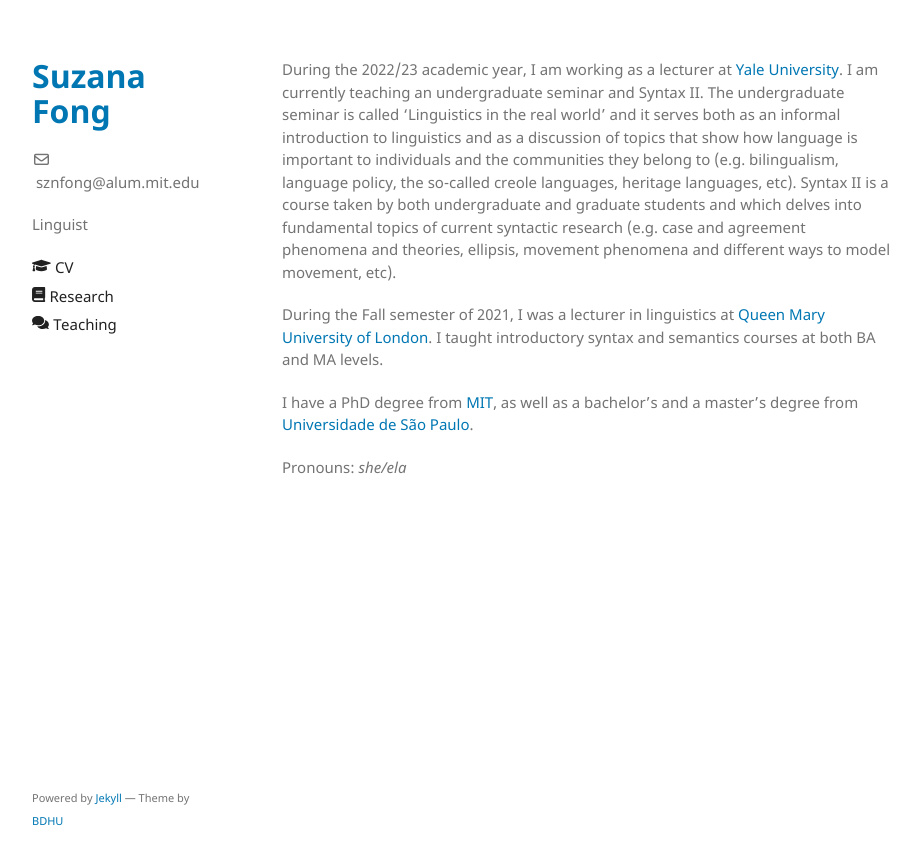
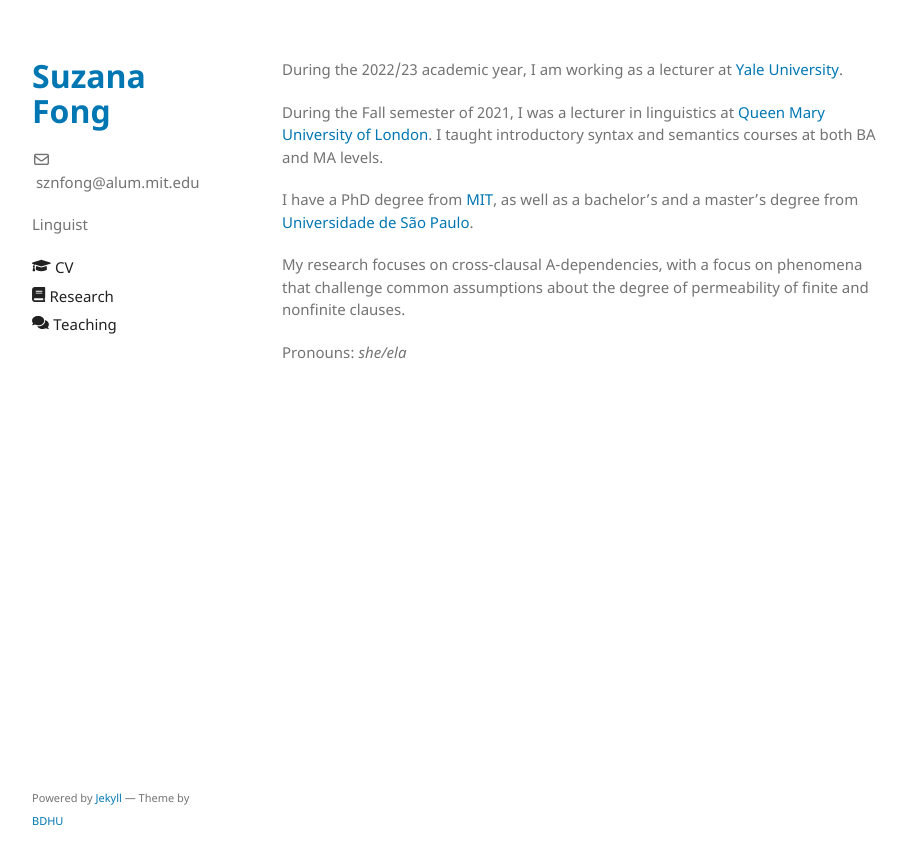
Before and after one commit to sznfng/sznfng.github.io, a Jekyll site: the page built from index.md, in a window 1280 px wide. Shown: the top 865 px of the page, without its empty margins (178-1098 px from the left). Built offline with Jekyll 4.4.1, drawn with Linux system fonts in a browser that asks for light colours.

Commit message:
Update index.md

```diff
--- a/index.md
+++ b/index.md
@@ -2,10 +2,12 @@
 layout: default
 ---
 
-During the 2022/23 academic year, I am working as a lecturer at [Yale University](https://ling.yale.edu/). I am currently teaching an undergraduate seminar and Syntax II. The undergraduate seminar is called 'Linguistics in the real world' and it serves both as an informal introduction to linguistics and as a discussion of topics that show how language is important to individuals and the communities they belong to (e.g. bilingualism, language policy, the so-called creole languages, heritage languages, etc). Syntax II is a course taken by both undergraduate and graduate students and which delves into fundamental topics of current syntactic research (e.g. case and agreement phenomena and theories, ellipsis, movement phenomena and different ways to model movement, etc).
+During the 2022/23 academic year, I am working as a lecturer at [Yale University](https://ling.yale.edu/).
 
 During the Fall semester of 2021, I was a lecturer in linguistics at [Queen Mary University of London](https://www.qmul.ac.uk/sllf/linguistics/). I taught introductory syntax and semantics courses at both BA and MA levels.
 
 I have a PhD degree from [MIT](https://linguistics.mit.edu/), as well as a bachelor's and a master's degree from [Universidade de São Paulo](https://linguistica.fflch.usp.br/).
 
+My research focuses on cross-clausal A-dependencies, with a focus on phenomena that challenge common assumptions about the degree of permeability of finite and nonfinite clauses.
+
 Pronouns: *she/ela*
```
